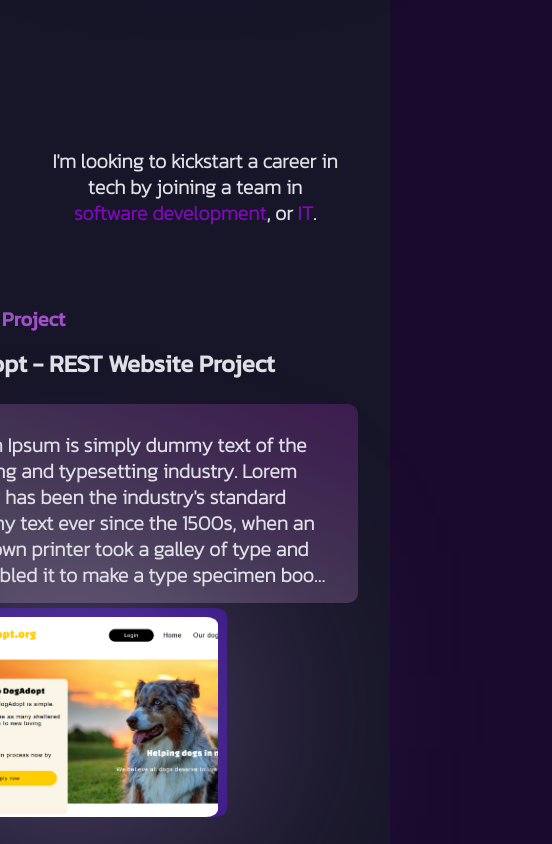
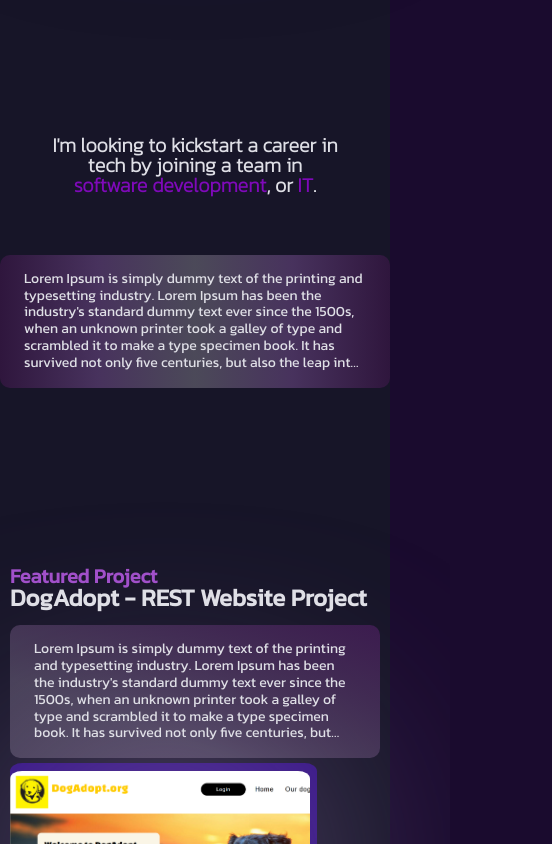
Before and after one commit to aj11routl/react-portfolio-app, a React (Create React App) app: page / in a window 390 px wide. Shown: the part 1800-2644 px from the top of the page, 552 px wide, since content can reach past the window. Built offline with nearby package versions, Linux system fonts and the light colour scheme.

Commit message:
responsive text bubble

```diff
--- a/src/Components/CardComp.js
+++ b/src/Components/CardComp.js
@@ -9,7 +9,7 @@ function AvatarComp({ image, flareRight = false, delay = true }) {
           // if delay true: add "delay" to classList
           // if flareRight true: add "right-flare" to classList - otherwise "left-flare"
           // right/left-flare CSS classes change the direction of the gradient effect on the card background
-          "card fade" +
+          "card" +
           (delay ? " delay" : "") +
           (flareRight ? " right-flare" : " left-flare")
         }
--- /dev/null
+++ b/src/Components/Test.css
@@ -0,0 +1,36 @@
+.test-bubble {
+  display: inline-block;
+
+  margin-top: 10px;
+  z-index: 3;
+  height: fit-content;
+  max-width: clamp(200px, 90vw, 400px);
+  padding: 1rem 1.5rem;
+  border-radius: 10px;
+  background: linear-gradient(
+    to right,
+    rgb(47, 22, 61),
+    rgb(120, 79, 146, 0.5),
+    rgba(232, 229, 234, 0.25),
+    rgb(120, 79, 146, 0.5),
+    rgb(47, 22, 61)
+  );
+  padding: 1rem 1.5rem;
+}
+
+.test-bubble-text-box {
+  text-align: left;
+  /* make div height fit only 6 lines of text*/
+  line-height: 1.2;
+  max-height: calc(1.2em * 6);
+  overflow: hidden;
+  text-overflow: ellipsis;
+  /* make div text ellipsis on overflow at end of 6th line */
+  display: -webkit-box;
+  display: -moz-box;
+  -webkit-box-orient: vertical;
+  -moz-box-orient: vertical;
+  line-clamp: 6;
+  -webkit-line-clamp: 6;
+  word-break: normal;
+}
--- /dev/null
+++ b/src/Components/TestBubbleComp.js
@@ -0,0 +1,12 @@
+import "./Test.css";
+
+// page is the current page
+function TestBubbleComp({ text = "asdf", gradientRight = true }) {
+  return (
+    <div className={"test-bubble"}>
+      <div className="test-bubble-text-box">{text}</div>
+    </div>
+  );
+}
+
+export default TestBubbleComp;
--- /dev/null
+++ b/src/Components/TestComp.js
@@ -0,0 +1,22 @@
+import "./components.css";
+import "./Test.css";
+
+import TestBubbleComp from "./TestBubbleComp";
+
+import { Link } from "react-router-dom";
+
+// page is the current page
+function TestComp(
+  alignLeft = true,
+  projectTitle = "Example Project",
+  bubbleText = "Lorem Ipsum is simply dummy text of the printing and typesetting industry. Lorem Ipsum has been the industry's standard dummy text ever since the 1500s, when an unknown printer took a galley of type and scrambled it to make a type specimen book. It has survived not only five centuries, but also the leap into electronic typesetting, remaining essentially unchanged. It was popularised in the 1960s with the release of Letraset sheets containing Lorem Ipsum passages, and more recently with desktop publishing software like Aldus PageMaker including versions of Lorem Ipsum.",
+  thumbnailImage
+) {
+  return (
+    <div className="break">
+      <TestBubbleComp text={bubbleText} />
+    </div>
+  );
+}
+
+export default TestComp;
--- a/src/Components/TextBubbleComp.js
+++ b/src/Components/TextBubbleComp.js
@@ -12,9 +12,7 @@ function TextBubbleComp({ text = "", gradientRight = true }) {
           : " text-bubble-gradient-background-left")
       }
     >
-      <div className="text-bubble-text-container">
-        <h3>{text}</h3>
-      </div>
+      <div className="text-bubble-text-box">{text}</div>
     </div>
   );
 }
--- a/src/Components/components.css
+++ b/src/Components/components.css
@@ -111,25 +111,40 @@
 }
 
 .text-bubble {
+  display: inline-block;
+
   margin-top: 10px;
   z-index: 3;
-  width: 380px;
-  max-width: 380px;
-  min-height: 120px;
-  padding: 15px;
-  padding-left: 30px;
-  padding-right: 30px;
+  height: fit-content;
+  max-width: clamp(200px, 90vw, 400px);
+  padding: 1rem 1.5rem;
   border-radius: 10px;
+  background: linear-gradient(
+    to right,
+    rgb(47, 22, 61),
+    rgb(120, 79, 146, 0.5),
+    rgba(232, 229, 234, 0.25),
+    rgb(120, 79, 146, 0.5),
+    rgb(47, 22, 61)
+  );
+  padding: 1rem 1.5rem;
 }
 
-.text-bubble-text-container {
+.text-bubble-text-box {
   text-align: left;
-  width: 380px;
+  /* make div height fit only 6 lines of text*/
+  line-height: 1.2;
+  max-height: calc(1.2em * 6);
+  overflow: hidden;
   text-overflow: ellipsis;
+  /* make div text ellipsis on overflow at end of 6th line */
   display: -webkit-box;
+  display: -moz-box;
   -webkit-box-orient: vertical;
-  -webkit-line-clamp: 6; /* number of lines before truncation */
-  overflow: hidden;
+  -moz-box-orient: vertical;
+  line-clamp: 6;
+  -webkit-line-clamp: 6;
+  word-break: normal;
 }
 
 .text-bubble-gradient-background-right {
@@ -161,11 +176,11 @@
 }
 
 .featured-project-container.left-shift {
-  transform: translate(-20%);
+  transform: translate(0%);
 }
 
 .featured-project-container.right-shift {
-  transform: translate(20%);
+  transform: translate(0%);
 }
 
 .project-box {
@@ -211,6 +226,7 @@
 .bubble-wrapper {
   position: relative; /* anchor point */
   display: inline-block; /* shrink to bubble size */
+  width: fit-content;
 }
 
 .project-image-box {
--- a/src/Pages/HomePage.js
+++ b/src/Pages/HomePage.js
@@ -14,36 +14,9 @@ import FeaturedProjectComp from "../Components/FeaturedProjectComp.js";
 import dogadoptImage from "../Images/dogadopt-thumbnail.png";
 import houseplantImage from "../Images/houseplant-thumbnail.png";
 import looseleadsImage from "../Images/looseleads-thumbnail.png";
+import TestComp from "../Components/TestComp.js";
 
 function HomePage() {
-  React.useEffect(() => {
-    const observer = new IntersectionObserver(
-      (entries) => {
-        entries.forEach((entry) => {
-          if (entry.isIntersecting) {
-            if (entry.target.classList.contains("delay")) {
-              entry.target.classList.add("in-view-delay");
-            } else {
-              entry.target.classList.add("in-view");
-            }
-          } else {
-            entry.target.classList.remove("in-view");
-            entry.target.classList.remove("in-view-delay");
-          }
-        });
-      },
-      {
-        rootMargin: "0px",
-        threshold: [0, 0.1, 1],
-      }
-    );
-
-    const tags = document.querySelectorAll("h1, p, .card, h3");
-
-    tags.forEach((tag) => {
-      observer.observe(tag);
-    });
-  });
   return (
     <div className="content">
       <NavbarComp />
@@ -77,7 +50,7 @@ function HomePage() {
       </div>
       <div className="section break">
         <div className="default-text-container">
-          <h1 className="fade">Work Experience</h1>
+          <h1>Work Experience</h1>
         </div>
         <div className="break-15vh"></div>
         <div className="flare-background-container">
@@ -103,7 +76,11 @@ function HomePage() {
             </h3>
           </center>
         </div>
-
+        <TestComp
+          alignLeft={false}
+          projectTitle="HousePlant - Arduino Project"
+          thumbnailImage={houseplantImage}
+        />
         <FeaturedProjectComp
           alignLeft={true}
           projectTitle="DogAdopt - REST Website Project"
@@ -116,7 +93,7 @@ function HomePage() {
         />
         <FeaturedProjectComp
           alignLeft={true}
-          projectTitle="Loose Leads - React app Testiftheposi"
+          projectTitle="Loose Leads - React app"
           thumbnailImage={looseleadsImage}
         />
       </div>
--- a/src/index.css
+++ b/src/index.css
@@ -88,16 +88,12 @@ h2 {
   font-family: Kanit;
   font-size: clamp(1.5rem, 4vw, 2rem);
   font-weight: 600;
-  line-height: 1.3;
-  margin: 1rem 0 0.6rem;
 }
 
 h3 {
   font-family: Kanit-ExtraLight;
   font-size: clamp(1.25rem, 3.5vw, 1.75rem);
   font-weight: 600;
-  line-height: 1.3;
-  margin: 0.8rem 0 0.5rem;
 }
 
 h4 {
```
